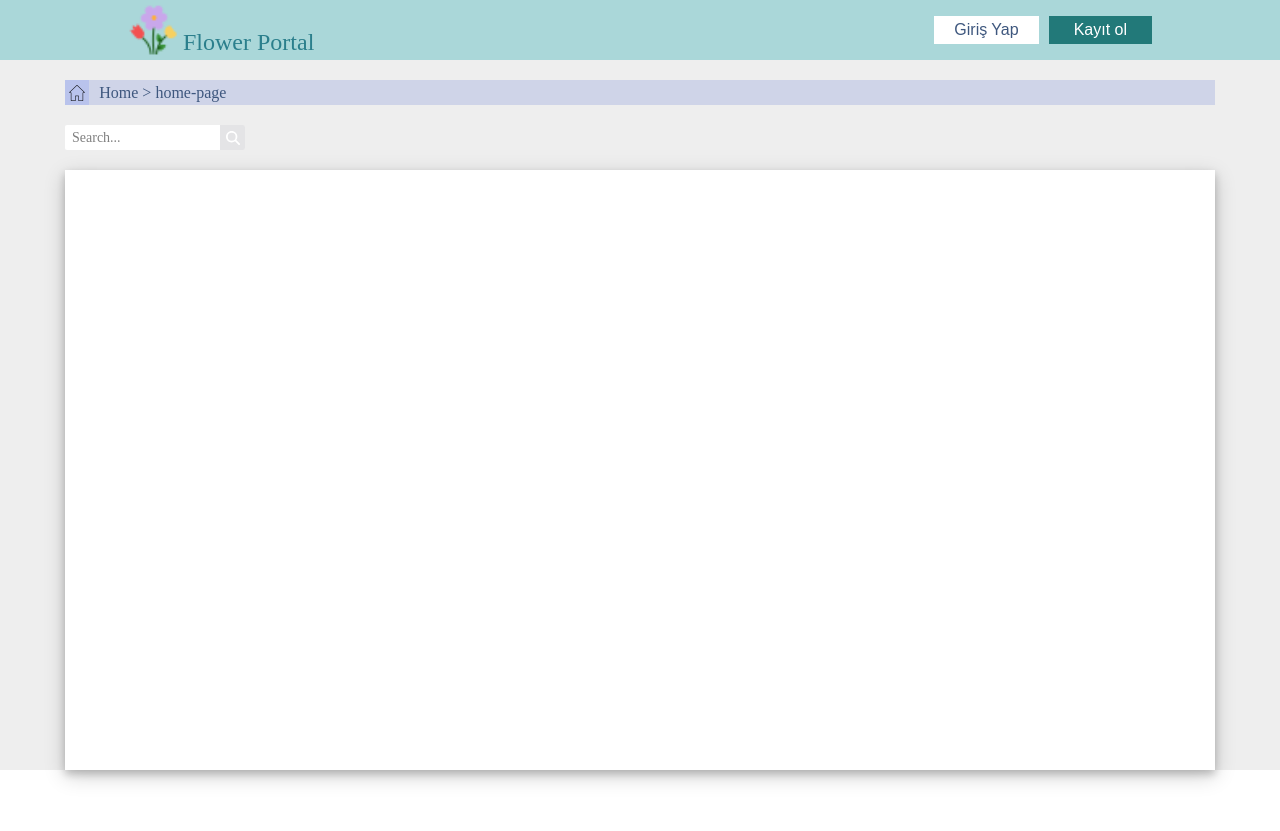
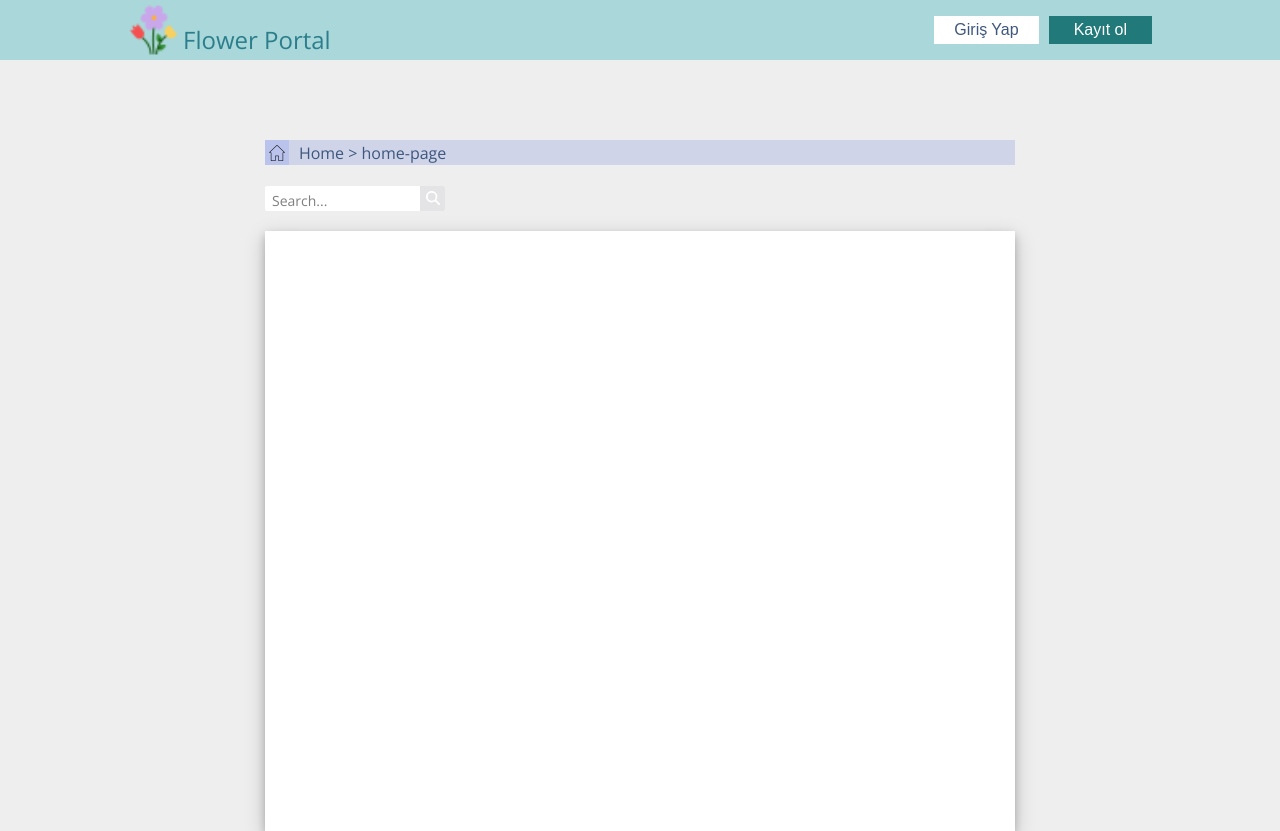
Before and after one commit to fatmagulmez/forum-app, an Angular app: page / in a window 1280 px wide. Before the commit the page ends 800 px from the top, so only its background shows below. Built offline with nearby package versions, Linux system fonts and the light colour scheme.

Commit message:
install bootstrap

```diff
--- a/angular.json
+++ b/angular.json
@@ -95,7 +95,9 @@
               "src/assets"
             ],
             "styles": [
-              "src/styles.scss"
+              "src/styles.scss",
+              "./node_modules/bootstrap/dist/css/bootstrap-grid.css"
+
             ],
             "scripts": []
           }
--- a/package.json
+++ b/package.json
@@ -21,6 +21,7 @@
     "@angular/platform-server": "^17.1.0",
     "@angular/router": "^17.1.0",
     "@angular/ssr": "^17.1.2",
+    "bootstrap": "^5.3.2",
     "express": "^4.18.2",
     "rxjs": "~7.8.0",
     "tslib": "^2.3.0",
--- a/src/app/app.component.html
+++ b/src/app/app.component.html
@@ -3,8 +3,7 @@
     <app-header></app-header>
   </header>
   <main class="main-container">
-    <app-home></app-home>
+    <app-home style="width: 100%"></app-home>
+    <router-outlet></router-outlet>
   </main>
 </div>
-
-<router-outlet></router-outlet>
--- a/src/app/app.component.scss
+++ b/src/app/app.component.scss
@@ -1,4 +1,6 @@
 #root-page-wrapper {
+  background-color: #eeeeee;
+
   header {
     position: fixed;
     top: 0;
@@ -10,8 +12,10 @@
     display: flex;
     justify-content: center;
     align-items: center;
+    padding-top: 120px;
+    margin: 0 auto;
 
-    margin-top: 60px;
-    background-color: #eeeeee;
+    width: 750px;
+    max-width: 95%;
   }
 }
--- a/src/app/components/home/home.component.scss
+++ b/src/app/components/home/home.component.scss
@@ -1,10 +1,9 @@
 .home-page-wrapper {
   display: flex;
-  justify-content: flex-start;
+  justify-content: center;
   align-items: center;
   flex-direction: column;
-
-  width: 1150px;
+  width: 100%;
 
   .home-page-wrapper__top {
     width: 100%;
@@ -84,6 +83,6 @@
     background-color: white;
     height: 600px;
     width: 100%;
-    box-shadow: 0 4px 8px 0 rgba(0, 0, 0, 0.2), 0 6px 20px 0 rgba(0, 0, 0, 0.19);;
+    box-shadow: 0 4px 8px 0 rgba(0, 0, 0, 0.2), 0 6px 20px 0 rgba(0, 0, 0, 0.19);
   }
 }
--- a/src/index.html
+++ b/src/index.html
@@ -1,11 +1,18 @@
-<!doctype html>
+<!DOCTYPE html>
 <html lang="en">
   <head>
-  <meta charset="utf-8">
+    <meta charset="utf-8" />
     <title>ForumApp</title>
-  <base href="/">
-  <meta name="viewport" content="width=device-width, initial-scale=1">
-  <link rel="icon" type="image/x-icon" href="favicon.ico">
+    <base href="/" />
+    <meta name="viewport" content="width=device-width, initial-scale=1" />
+    <link rel="icon" type="image/x-icon" href="favicon.ico" />
+
+    <link rel="preconnect" href="https://fonts.googleapis.com" />
+    <link rel="preconnect" href="https://fonts.gstatic.com" crossorigin />
+    <link
+      href="https://fonts.googleapis.com/css2?family=Open+Sans:ital,wght@0,300..800;1,300..800&family=Roboto:ital,wght@0,100;0,300;0,400;0,500;0,700;0,900;1,100;1,300;1,400;1,500;1,700;1,900&display=swap"
+      rel="stylesheet"
+    />
   </head>
   <body>
     <app-root></app-root>
--- a/src/styles.scss
+++ b/src/styles.scss
@@ -1,4 +1,8 @@
 /* You can add global styles to this file, and also import other style files */
 * {
-    margin: 0;
+  margin: 0;
 }
+
+body {
+  font-family: "Open Sans", Arial, "Helvetica Neue", Helvetica, sans-serif;
+}
```
Also changed, not shown: 1 other file (tests, documents, lock files or other folders). Lines whose indentation alone changed are shown as unchanged.
